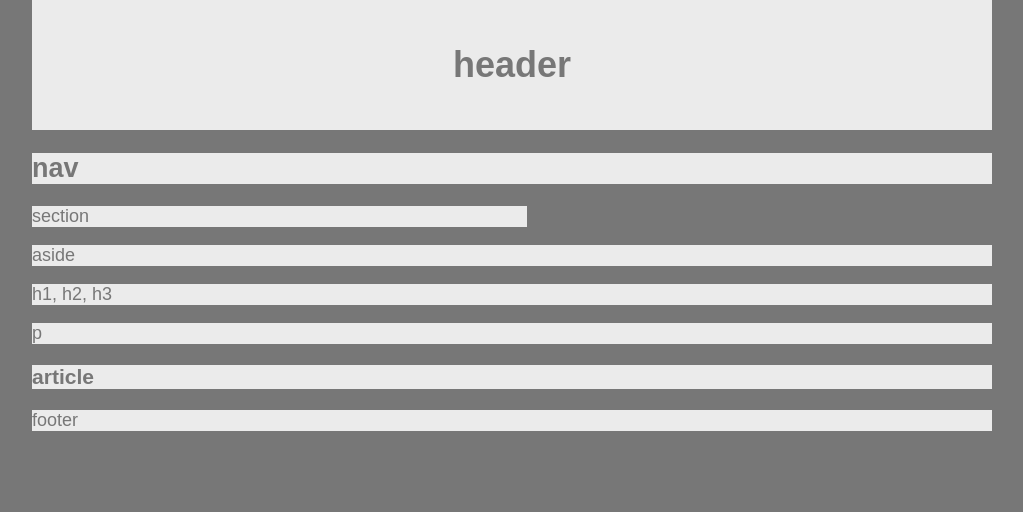
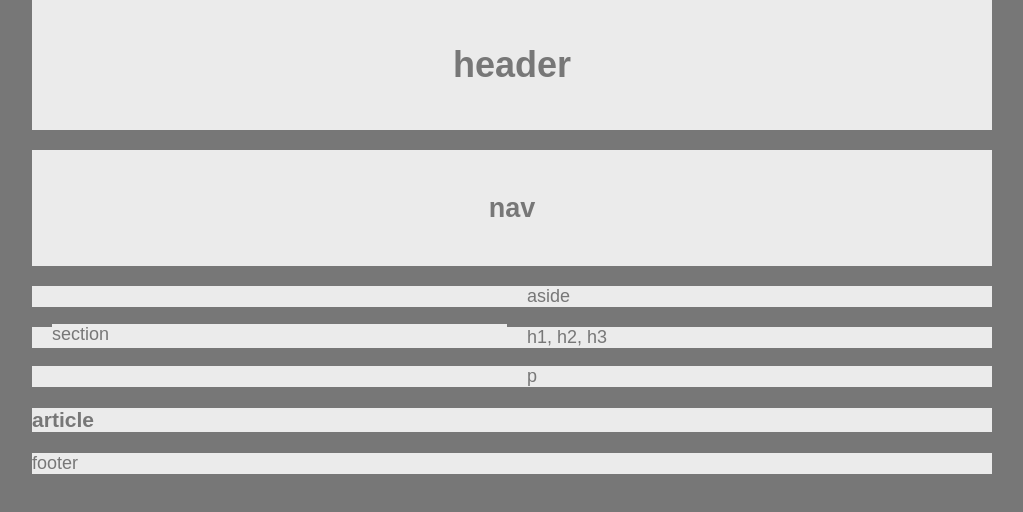
Before and after one commit to mbarachkov/HW-Wireframe, a plain HTML site: page index.html in a window 1280 px wide. Shown: the whole page, without its empty margins (128-1151 px from the left). Drawn offline with Linux system fonts and the light colour scheme.

Commit message:
starting over on all css

```diff
--- a/style.css
+++ b/style.css
@@ -32,17 +32,30 @@ h1, p {
 #nav {
     background: #ebebeb;
     color: #777;
+    padding: 20px;
+    margin-bottom: 20px;
+    text-align: center;
 }
 #section {
     width: 495px;
+    padding: 20px;
+    float: left;
+    margin-bottom: 20px;
 }
 #aside {
+    background: #ebebeb;
+    color: #777;
+    margin-bottom: 20px;
 
 }
 #h1h2h3 {
+    background: #ebebeb;
+    color: #777;
 
 }
 #soloP {
+    background: #ebebeb;
+    color: #777;
 
 }
 
```
